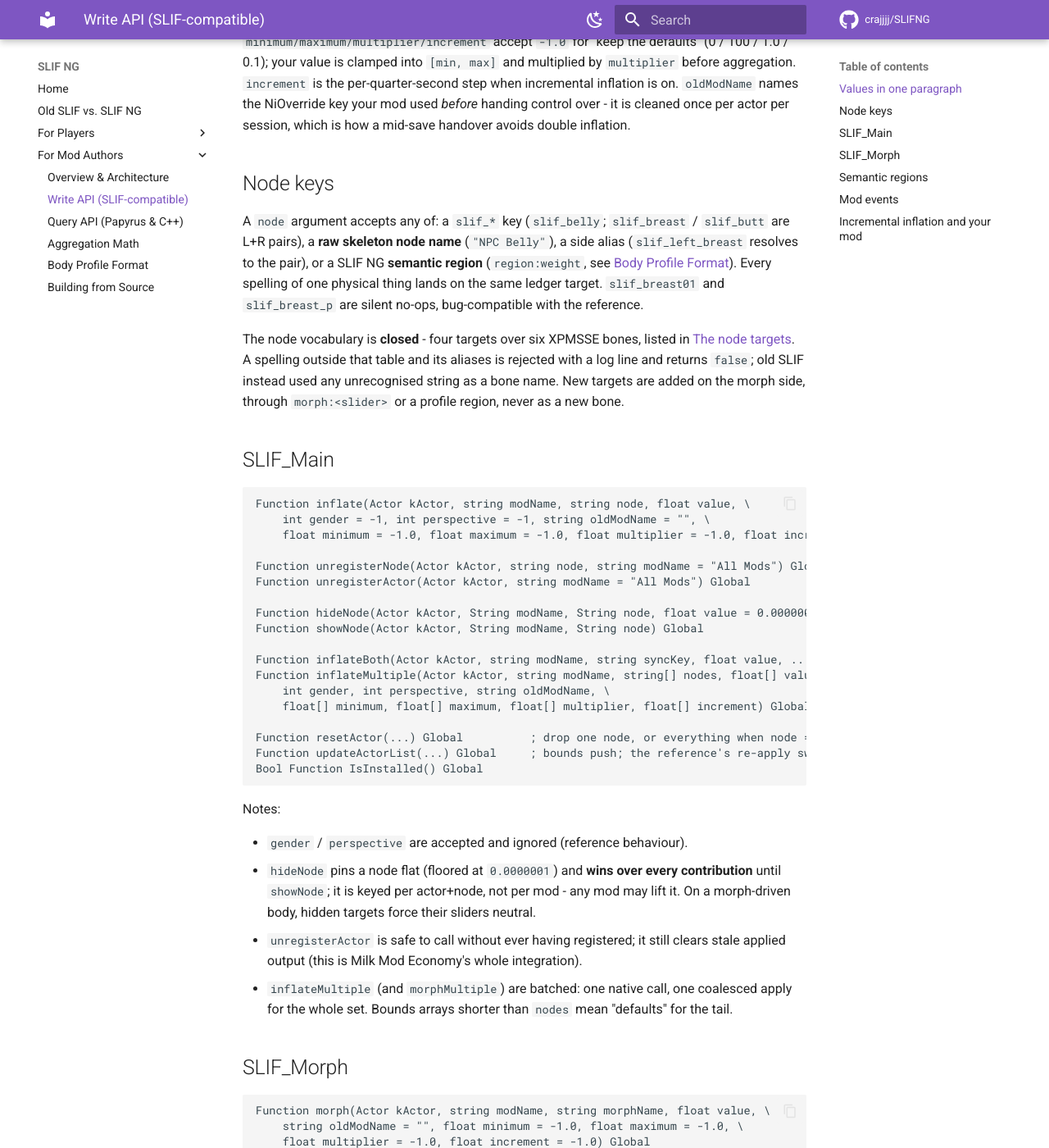
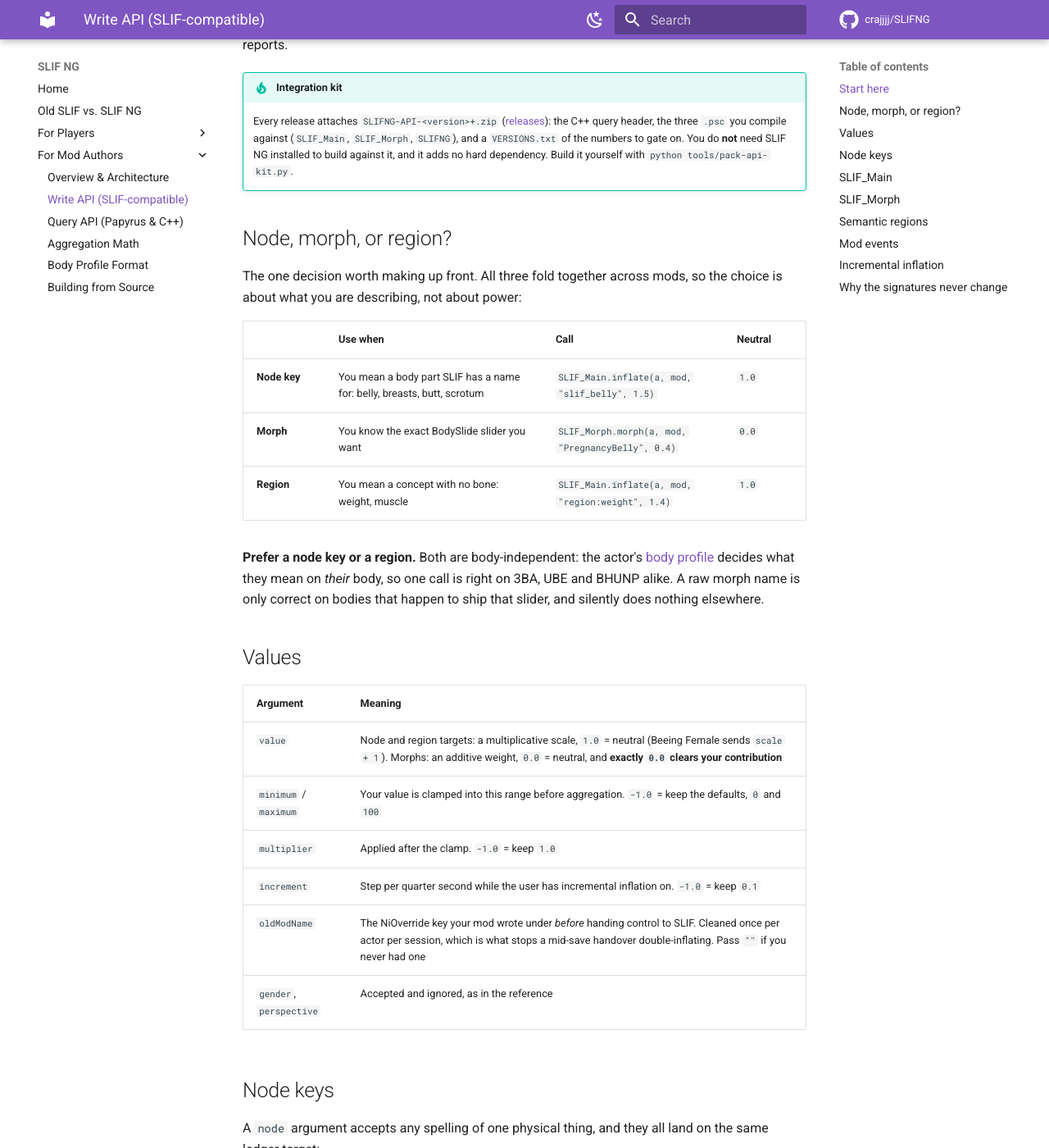
Before and after one commit to crajjjj/SLIFNG, an MkDocs documentation site: the page built from docs/authors/write-api.md, in a window 1280 px wide and 1400 px high, scrolled down 526 px. Shown: the whole window at 82% size. Built offline with MkDocs 1.6.1 and Material for MkDocs 9.7.7, drawn with Linux system fonts in a browser that asks for light colours; comment, search, counter and statistics services are not loaded; some of the changed text lies outside the part shown.

Commit message:
Rewrite the write API doc around what an author is doing
It opened with the frozen-signature rationale and a six-concept paragraph,
then dumped an 11-parameter signature next to a no-op with no hint which
mattered. Now: the one call that inflates a belly, then node-vs-morph-vs-region
as a decision, values as a table, and the functions tiered by whether you will
actually call them.

Reading it also turned up SLIF_Morph.unregisterActor, documented but never
implemented - a caller would have hit 'Static function unregisterActor not
found on object slif_morph'. Added, with the same widening the matching event
already had.

````diff
--- a/docs/authors/write-api.md
+++ b/docs/authors/write-api.md
@@ -1,21 +1,65 @@
-# Write API (SLIF-compatible)
+# Write API
 
-Everything here is old SLIF's own surface, pinned from 1.2.2 bytecode. Signatures are **frozen**: Papyrus bakes argument lists into compiled callers, so names, order, types and count never change. If your mod already integrates with SLIF, you have nothing to do.
+Everything that changes a body. If your mod already integrates with old SLIF, it works unchanged and you can stop reading.
+
+## Start here
+
+Inflating a belly is one call. There is no registration step, no init, nothing to check first:
+
+```papyrus
+SLIF_Main.inflate(akActor, "My Mod", "slif_belly", 1.5)
+```
+
+`1.0` is neutral, so that is "half again". To stop:
+
+```papyrus
+SLIF_Main.unregisterNode(akActor, "slif_belly", "My Mod")
+```
+
+Your mod name is how SLIF NG keeps your contribution apart from everyone else's, so use the same string everywhere and make it recognisable — it appears in the user's MCM and in bug reports.
 
 !!! tip "Integration kit"
-    Every release attaches `SLIFNG-API-<version>+.zip` ([releases](https://github.com/crajjjj/SLIFNG/releases)): the C++ query header, the three `.psc` a consumer compiles against (`SLIF_Main`, `SLIF_Morph`, `SLIFNG`), and a `VERSIONS.txt` of the numbers to gate on. You do **not** need SLIF NG installed to build against it, and it adds no hard dependency. Build it yourself with `python tools/pack-api-kit.py`.
+    Every release attaches `SLIFNG-API-<version>+.zip` ([releases](https://github.com/crajjjj/SLIFNG/releases)): the C++ query header, the three `.psc` you compile against (`SLIF_Main`, `SLIF_Morph`, `SLIFNG`), and a `VERSIONS.txt` of the numbers to gate on. You do **not** need SLIF NG installed to build against it, and it adds no hard dependency. Build it yourself with `python tools/pack-api-kit.py`.
 
-## Values in one paragraph
+## Node, morph, or region?
 
-Node targets are multiplicative scales, `1.0` = neutral (Beeing Female sends `scale + 1`). Morphs are additive weights, `0.0` = neutral, and **exactly `0.0` clears your contribution**. `minimum/maximum/multiplier/increment` accept `-1.0` for "keep the defaults" (0 / 100 / 1.0 / 0.1); your value is clamped into `[min, max]` and multiplied by `multiplier` before aggregation. `increment` is the per-quarter-second step when incremental inflation is on. `oldModName` names the NiOverride key your mod used *before* handing control over - it is cleaned once per actor per session, which is how a mid-save handover avoids double inflation.
+The one decision worth making up front. All three fold together across mods, so the choice is about what you are describing, not about power:
+
+| | Use when | Call | Neutral |
+|---|---|---|---|
+| **Node key** | You mean a body part SLIF has a name for: belly, breasts, butt, scrotum | `SLIF_Main.inflate(a, mod, "slif_belly", 1.5)` | `1.0` |
+| **Morph** | You know the exact BodySlide slider you want | `SLIF_Morph.morph(a, mod, "PregnancyBelly", 0.4)` | `0.0` |
+| **Region** | You mean a concept with no bone: weight, muscle | `SLIF_Main.inflate(a, mod, "region:weight", 1.4)` | `1.0` |
+
+**Prefer a node key or a region.** Both are body-independent: the actor's [body profile](body-profiles.md) decides what they mean on *their* body, so one call is right on 3BA, UBE and BHUNP alike. A raw morph name is only correct on bodies that happen to ship that slider, and silently does nothing elsewhere.
+
+## Values
+
+| Argument | Meaning |
+|---|---|
+| `value` | Node and region targets: a multiplicative scale, `1.0` = neutral (Beeing Female sends `scale + 1`). Morphs: an additive weight, `0.0` = neutral, and **exactly `0.0` clears your contribution** |
+| `minimum` / `maximum` | Your value is clamped into this range before aggregation. `-1.0` = keep the defaults, `0` and `100` |
+| `multiplier` | Applied after the clamp. `-1.0` = keep `1.0` |
+| `increment` | Step per quarter second while the user has incremental inflation on. `-1.0` = keep `0.1` |
+| `oldModName` | The NiOverride key your mod wrote under *before* handing control to SLIF. Cleaned once per actor per session, which is what stops a mid-save handover double-inflating. Pass `""` if you never had one |
+| `gender`, `perspective` | Accepted and ignored, as in the reference |
 
 ## Node keys
 
-A `node` argument accepts any of: a `slif_*` key (`slif_belly`; `slif_breast` / `slif_butt` are L+R pairs), a **raw skeleton node name** (`"NPC Belly"`), a side alias (`slif_left_breast` resolves to the pair), or a SLIF NG **semantic region** (`region:weight`, see [Body Profile Format](body-profiles.md#custom-regions)). Every spelling of one physical thing lands on the same ledger target. `slif_breast01` and `slif_breast_p` are silent no-ops, bug-compatible with the reference.
+A `node` argument accepts any spelling of one physical thing, and they all land on the same ledger target:
 
-The node vocabulary is **closed** - four targets over six XPMSSE bones, listed in [The node targets](../players/bodies.md#the-node-targets). A spelling outside that table and its aliases is rejected with a log line and returns `false`; old SLIF instead used any unrecognised string as a bone name. New targets are added on the morph side, through `morph:<slider>` or a profile region, never as a new bone.
+- a `slif_*` key — `slif_belly`; `slif_breast` and `slif_butt` are L+R pairs
+- a raw skeleton node name — `"NPC Belly"`
+- a side alias — `slif_left_breast` resolves to the pair
+- a region — `region:weight`
 
-## SLIF_Main
+`slif_breast01` and `slif_breast_p` are silent no-ops, bug-compatible with the reference.
+
+The node vocabulary is **closed**: four targets over six XPMSSE bones, listed in [The node targets](../players/bodies.md#the-node-targets). A spelling outside that table and its aliases is rejected with a log line and returns `false`. Old SLIF instead used any unrecognised string as a bone name, so a typo became an invisible bone scale. New targets are added on the morph side — `morph:<slider>` or a profile region — never as a new bone.
+
+## `SLIF_Main`
+
+What you will actually call:
 
 ```papyrus
 Function inflate(Actor kActor, string modName, string node, float value, \
@@ -23,29 +67,42 @@
     float minimum = -1.0, float maximum = -1.0, float multiplier = -1.0, float increment = -1.0) Global
 
 Function unregisterNode(Actor kActor, string node, string modName = "All Mods") Global
-Function unregisterActor(Actor kActor, string modName = "All Mods") Global
+Function unregisterActor(Actor kActor, string modName = "All Mods") Global   ; everything you drive on them
+```
 
+Occasionally useful:
+
+```papyrus
+; pin a node flat and WIN over every contribution until showNode.
+; Keyed per actor+node, not per mod, so any mod may lift it. Devious Devices
+; uses this for a chastity belt. On a morph-driven body the hidden target's
+; sliders are forced neutral.
 Function hideNode(Actor kActor, String modName, String node, float value = 0.0000001, string oldModName = "") Global
 Function showNode(Actor kActor, String modName, String node) Global
 
-Function inflateBoth(Actor kActor, string modName, string syncKey, float value, ...) Global
+; one native call and ONE coalesced apply for the whole set - cheaper than a
+; loop of inflate. Bounds arrays shorter than `nodes` mean defaults for the tail.
 Function inflateMultiple(Actor kActor, string modName, string[] nodes, float[] values, \
     int gender, int perspective, string oldModName, \
     float[] minimum, float[] maximum, float[] multiplier, float[] increment) Global
 
-Function resetActor(...) Global          ; drop one node, or everything when node == ""
-Function updateActorList(...) Global     ; bounds push; the reference's re-apply sweep is unnecessary here
 Bool Function IsInstalled() Global
 ```
 
-Notes:
+Present for compatibility; you are unlikely to need them:
 
-- `gender` / `perspective` are accepted and ignored (reference behaviour).
-- `hideNode` pins a node flat (floored at `0.0000001`) and **wins over every contribution** until `showNode`; it is keyed per actor+node, not per mod - any mod may lift it. On a morph-driven body, hidden targets force their sliders neutral.
-- `unregisterActor` is safe to call without ever having registered; it still clears stale applied output (this is Milk Mod Economy's whole integration).
-- `inflateMultiple` (and `morphMultiple`) are batched: one native call, one coalesced apply for the whole set. Bounds arrays shorter than `nodes` mean "defaults" for the tail.
+| Function | Behaviour here |
+|---|---|
+| `inflateBoth(kActor, modName, syncKey, value, …)` | Identical to `inflate`. A sync pair is already one target, so both bones always carry the same value |
+| `resetActor(kActor, modName, node, …)` | Drops one node, or everything for that mod when `node == ""`. The reference's `value` argument is ignored: the remaining contributions are recomputed instead, which cannot drift from what other mods still want |
+| `updateActorList(modName, node, …)` | Pushes new bounds across every tracked actor. The reference's re-apply sweep is unnecessary here — nothing can drift |
 
-## SLIF_Morph
+Trailing argument lists match the reference exactly; see [CONTRACT.md](https://github.com/crajjjj/SLIFNG/blob/main/CONTRACT.md) if you need them verbatim.
+
+!!! note "`unregisterActor` is safe to call blind"
+    You may call it for an actor you never registered. It still clears stale applied output, which is Milk Mod Economy's entire integration.
+
+## `SLIF_Morph`
 
 ```papyrus
 Function morph(Actor kActor, string modName, string morphName, float value, \
@@ -59,17 +116,17 @@
 Function unregisterActor(Actor kActor, string modName = "All Mods") Global
 ```
 
-`morphName` is a pass-through BodySlide slider name - no vocabulary, and its original case reaches skee. The cross-mod direct total is mirrored into StorageUtil as `slif_<morphName>` for legacy readers.
+`morphName` is a pass-through BodySlide slider name — no vocabulary, and its original case reaches skee. The cross-mod direct total is mirrored into StorageUtil as `slif_<morphName>` for legacy readers.
+
+!!! warning "`SLIF_Morph.unregisterActor` clears your node inflation too"
+    The reference cleared only the morph side. One ledger row per mod holds both here, so this drops everything you drive on that actor. Use `unregisterMorph` if you want one slider gone and the rest kept.
 
 ## Semantic regions
 
-A **region** lets you inflate something that has no skeleton bone - weight gain, muscle mass - without knowing a single slider name. You send intent; the actor's [body profile](body-profiles.md#custom-regions) decides which sliders that means on *their* body, so one call is correct on 3BA, UBE and BHUNP alike. It is an ordinary write through `SLIF_Main.inflate`, with `region:<name>` as the node key:
+A region inflates something with no skeleton bone — weight gain, muscle mass — without your knowing a single slider name. You send intent; the actor's [body profile](body-profiles.md#custom-regions) decides which sliders that means on *their* body. It is an ordinary `SLIF_Main.inflate` with `region:<name>` as the node key:
 
 ```papyrus
-; node-scale semantics: 1.0 = neutral, so 1.4 is "40% of the way up"
-SLIF_Main.inflate(akActor, "My Mod", "region:weight", 1.4)
-
-; folds across mods, unregisters and reads back like any other target
+SLIF_Main.inflate(akActor, "My Mod", "region:weight", 1.4)   ; 1.0 neutral, so 40% up
 SLIF_Main.unregisterNode(akActor, "region:weight", "My Mod")
 Float now = SLIFNG.GetApplied(akActor, "region:weight")
 ```
@@ -88,7 +145,7 @@
 At `1.4` the deviation is `0.4`, so `ChubbyWaist` lands on `0.4 x 0.6 / 2.0 = 0.12` and `ChubbyButt` on `0.08`.
 
 !!! warning "A region is sliders or nothing"
-    Unlike a canonical key, a region has **no bone to fall back to** - on a profile without that section the call is a logged no-op. Ask first and keep a fallback:
+    Unlike a canonical key, a region has **no bone to fall back to** — on a profile without that section the call is a logged no-op. Ask first and keep a fallback:
 
     ```papyrus
     if SLIFNG.HasTarget(akActor, "region:weight")
@@ -100,27 +157,31 @@
 
     [`HasTarget`](query-api.md#hastarget-ask-before-you-write) needs `SLIFNG.GetVersion() >= 3`.
 
-Prefer an existing region name (`weight` is the conventional one) so several mods drive the same concept instead of fragmenting it. If the region you need is not defined on the bodies you support, ship a [region overlay](body-profiles.md#region-overlays) - a small INI per body, named after your mod - rather than a whole profile, which would override the user's body choice.
+Prefer an existing region name (`weight` is the conventional one) so several mods drive the same concept instead of fragmenting it. If the region you need is not defined on the bodies you support, ship a [region overlay](body-profiles.md#region-overlays) — a small INI per body, named after your mod — rather than a whole profile, which would override the user's body choice.
 
 ## Mod events
 
-Handlers live on the player alias; register nothing yourself, just send:
+An alternative to the direct calls, useful if you would rather not compile against `SLIF_Main` at all. Handlers live on the player alias; register nothing yourself, just send:
 
 ```papyrus
 int e = ModEvent.Create("SLIF_inflate")
 ModEvent.PushForm(e, target)          ; the affected actor
 ModEvent.PushString(e, "My Mod")      ; your mod name
-ModEvent.PushString(e, "slif_belly")  ; node key / raw node
+ModEvent.PushString(e, "slif_belly")  ; node key / raw node / region
 ModEvent.PushFloat(e, 2.2)
 ModEvent.PushString(e, "")            ; oldModName
 ModEvent.Send(e)
 ```
 
-Also handled: `SLIF_unregisterActor(Form, modName)` and `SLIF_unregisterNode(Form, modName, node)`.
+All 21 of the reference's `SLIF_*` events are handled, including `SLIF_morph`, `SLIF_unregisterActor`, `SLIF_unregisterNode`, `SLIF_hideNode` / `SLIF_showNode` and the `set*` bounds family. A mod event that nobody registered fails silently rather than logging, which is why the whole surface is registered even though only three have a known sender.
 
 !!! warning "The argument-order swap is part of the contract"
-    The `SLIF_unregisterNode` **event** carries `(modName, node)`, while the `unregisterNode` **function** takes `(node, modName)`. This mismatch is the reference's and is kept on purpose - do not "fix" your sender.
+    The `SLIF_unregisterNode` **event** carries `(modName, node)`, while the `unregisterNode` **function** takes `(node, modName)`. This mismatch is the reference's and is kept on purpose — do not "fix" your sender.
 
-## Incremental inflation and your mod
+## Incremental inflation
 
-When the user has incremental inflation on, node and morph value *changes* step toward their new fold at your row's `increment` per quarter second, natively. Send your final intended value once; do not build your own drain loop - retargeting mid-ramp just works, and hide/unregister stay instant.
+When the user has it on, value *changes* step toward their new fold at your row's `increment` per quarter second, natively, off the script engine. **Send your final intended value once.** Do not build your own drain loop: retargeting mid-ramp just works, and `hideNode` and unregistration stay instant. To act on a finished shape rather than a moving one, listen for [`SLIFNG_Settled`](query-api.md#slifng_settled-mod-event).
+
+## Why the signatures never change
+
+Papyrus bakes argument lists into compiled callers, so a signature change breaks every `.pex` already built against it — including ones whose authors have moved on. Names, order, types and count are therefore frozen, pinned from SLIF 1.2.2 bytecode. New capability arrives as new functions, never as a new parameter.
````
Also changed, not shown: 2 other files.
